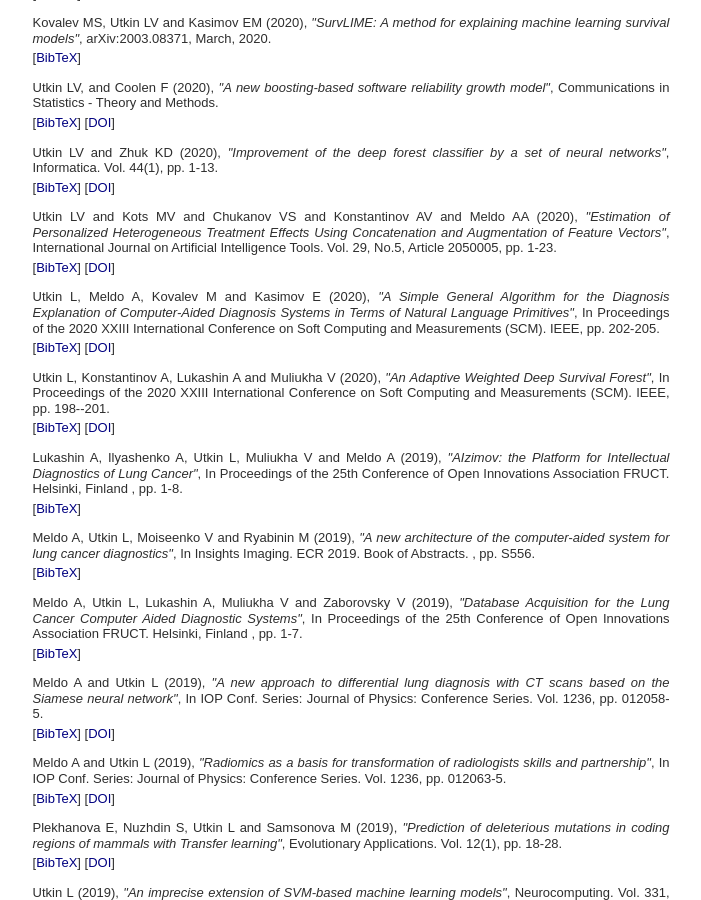
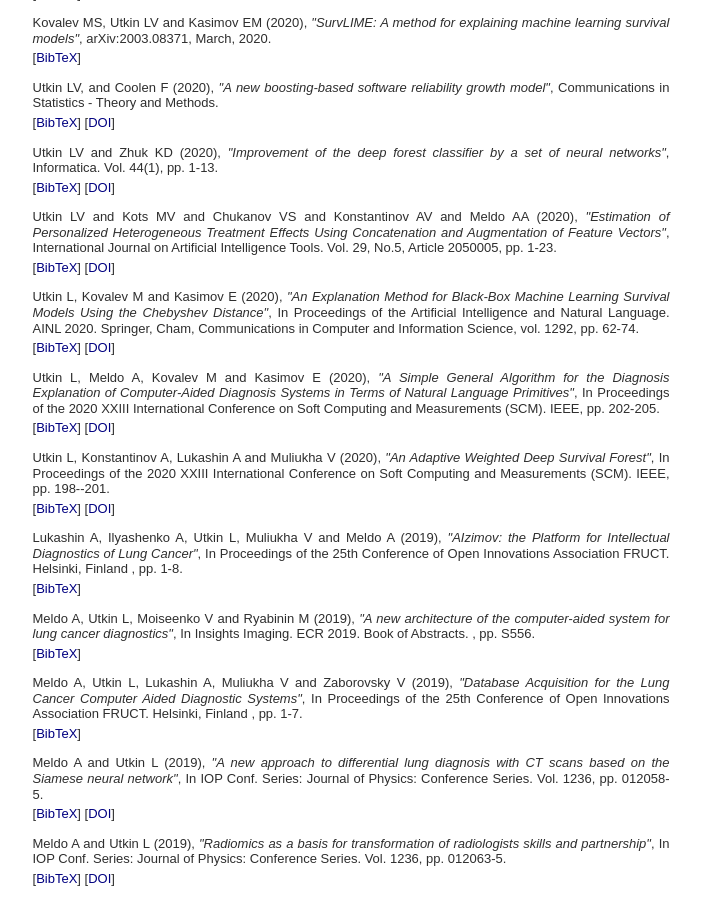
Before and after one commit to levutkin/levutkin.github.io, a Jekyll site: the page publications.html, which Jekyll copies as it is, in a window 1280 px wide and 900 px high, scrolled down 753 px. Shown: the whole window, without its empty margins (289-990 px from the left). Built offline with Jekyll 4.4.1, drawn with Linux system fonts in a browser that asks for light colours.

Commit message:
Update publications.html

```diff
--- a/publications.html
+++ b/publications.html
@@ -667,6 +667,31 @@ p.infolinks { margin: 0.3em 0em 0em 0em; padding: 0px; }
 </pre></td>
 
 </tr>
+<tr id="Utkin-Kovalev-Kasimov-20c" class="entry">
+	<td>Utkin L, Kovalev M and Kasimov E (2020), <i>"An Explanation Method for Black-Box Machine Learning Survival Models Using the Chebyshev Distance"</i>, In Proceedings of the Artificial Intelligence and Natural Language. AINL 2020. Springer, Cham, Communications in Computer and Information Science, vol. 1292, pp. 62-74.
+	<p class="infolinks"> [<a href="javascript:toggleInfo('Utkin-Kovalev-Kasimov-20c','bibtex')">BibTeX</a>] [<a href="https://doi.org/10.1007/978-3-030-59082-6_5" target="_blank">DOI</a>]</p>
+	</td>
+</tr>
+<tr id="bib_Utkin-Kovalev-Kasimov-20c" class="bibtex noshow">
+<td><b>BibTeX</b>:
+<pre>
+
+@InProceedings{Utkin-Kovalev-Kasimov-20c,
+  author    = {L.V. Utkin and M.S. Kovalev and E.M. Kasimov},
+  booktitle = {Artificial Intelligence and Natural Language. AINL 2020},
+  title     = {An Explanation Method for Black-Box Machine Learning Survival Models Using the Chebyshev Distance},
+  year      = {2020},
+  address   = {Cham},
+  pages     = {62--74},
+  publisher = {Springer},
+  series    = {Communications in Computer and Information Science},
+  volume    = {1292},
+  doi       = {10.1007/978-3-030-59082-6_5},
+}
+
+</pre></td>
+
+</tr>
 <tr id="Utkin-etal-2020a" class="entry">
 	<td>Utkin L, Meldo A, Kovalev M and Kasimov E (2020), <i>"A Simple General Algorithm for the Diagnosis Explanation of Computer-Aided Diagnosis Systems in Terms of Natural Language Primitives"</i>, In Proceedings of the 2020 XXIII International Conference on Soft Computing and Measurements (SCM). IEEE, pp. 202-205.
 	<p class="infolinks"> [<a href="javascript:toggleInfo('Utkin-etal-2020a','bibtex')">BibTeX</a>] [<a href="https://doi.org/10.1109/SCM50615.2020.9198764" target="_blank">DOI</a>]</p>
```
